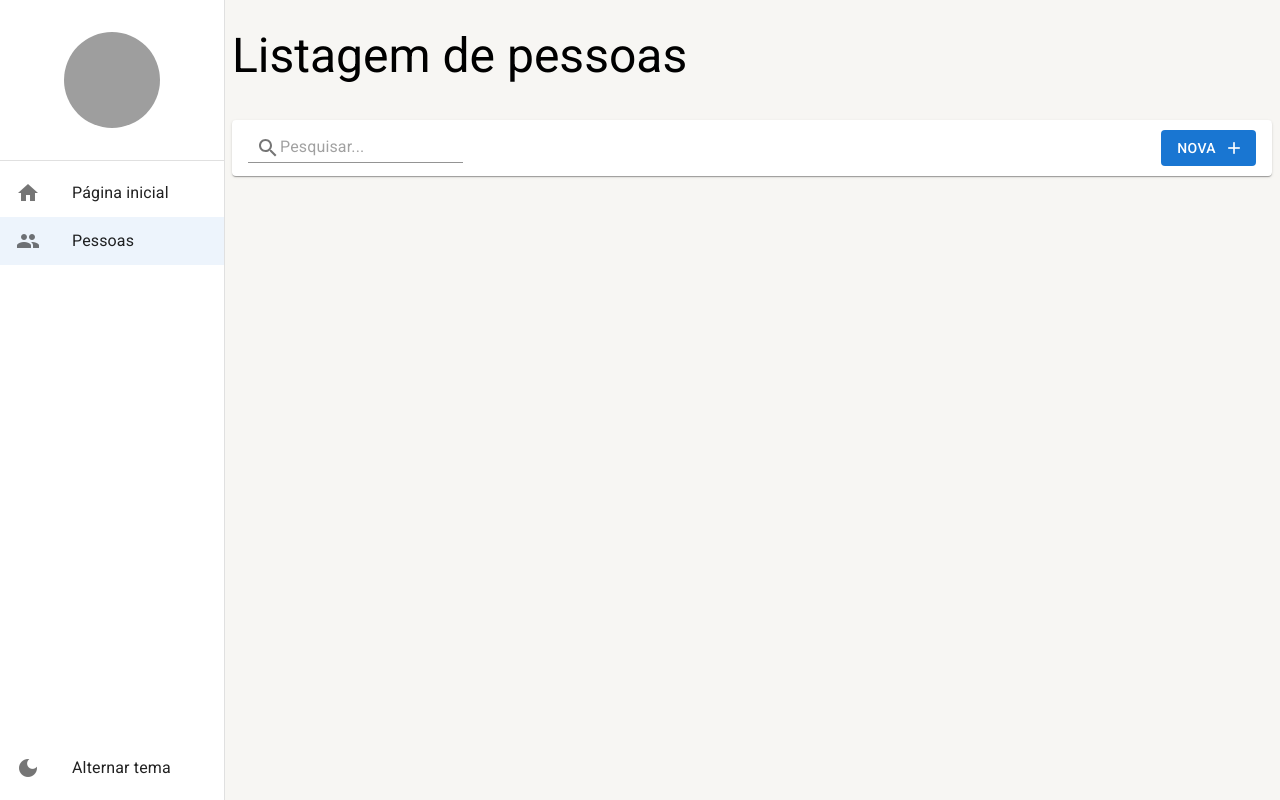
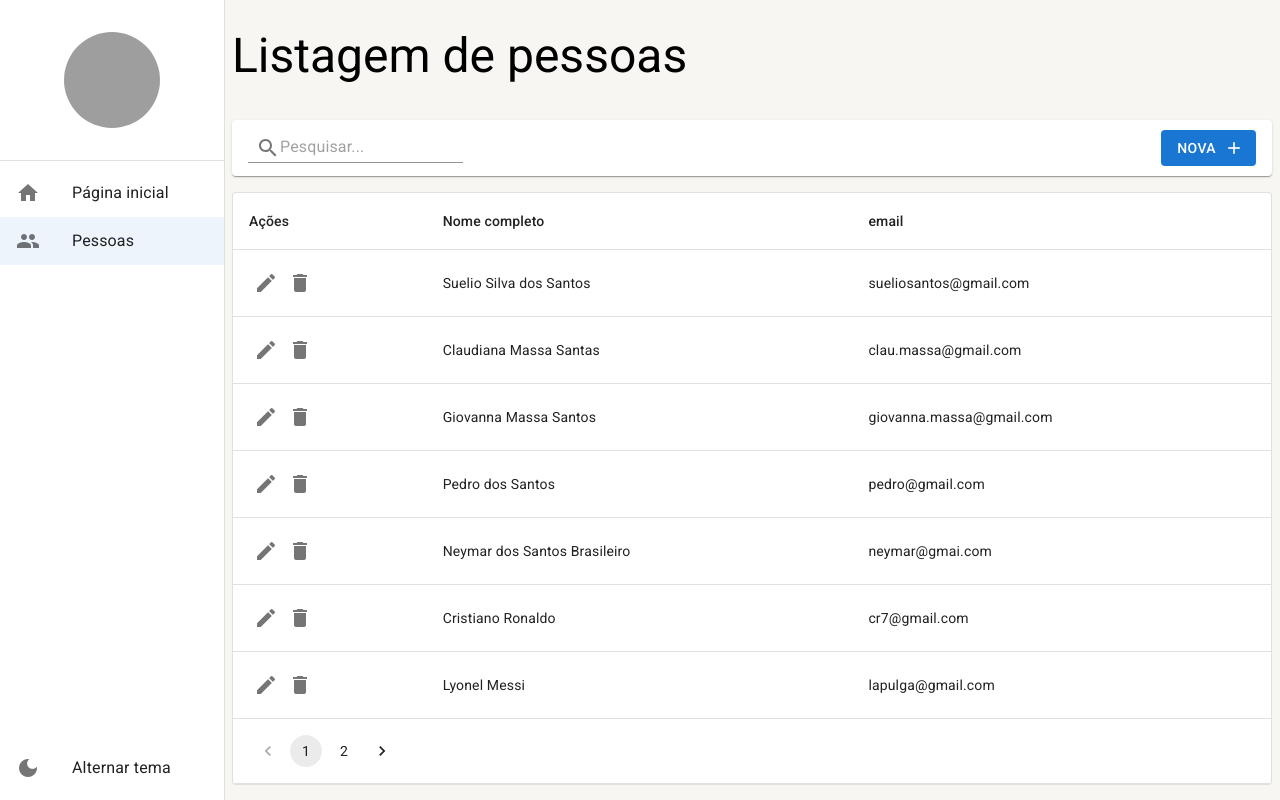
Before and after one commit to sueliosantos/react-material-ui, a React (Create React App) app: page /pessoas in a window 1280 px wide. Built offline with nearby package versions, Linux system fonts and the light colour scheme; data requests are answered from the project's data file; grey boxes are pictures that could not be loaded.

Commit message:
detalhe de pessoas

```diff
--- a/mock/database.json
+++ b/mock/database.json
@@ -4,7 +4,67 @@
       "id": 1,
       "email": "sueliosantos@gmail.com",
       "cidadeId": 1,
-      "nomeCompleto": "suelio silva dos santos"
+      "nomeCompleto": "Suelio Silva dos Santos"
+    },
+    {
+      "id": 2,
+      "email": "clau.massa@gmail.com",
+      "cidadeId": 1,
+      "nomeCompleto": "Claudiana Massa Santas"
+    },
+    {
+      "id": 3,
+      "email": "giovanna.massa@gmail.com",
+      "cidadeId": 1,
+      "nomeCompleto": "Giovanna Massa Santos"
+    },
+    {
+      "id": 4,
+      "email": "pedro@gmail.com",
+      "cidadeId": 1,
+      "nomeCompleto": "Pedro dos Santos"
+    },
+    {
+      "id": 6,
+      "email": "neymar@gmai.com",
+      "cidadeId": 1,
+      "nomeCompleto": "Neymar dos Santos Brasileiro"
+    },
+    {
+      "id": 7,
+      "email": "cr7@gmail.com",
+      "cidadeId": 1,
+      "nomeCompleto": "Cristiano Ronaldo"
+    },
+    {
+      "id": 8,
+      "email": "lapulga@gmail.com",
+      "cidadeId": 1,
+      "nomeCompleto": "Lyonel Messi"
+    },
+    {
+      "id": 9,
+      "email": "romariofaria@gmail.com",
+      "cidadeId": 1,
+      "nomeCompleto": "Romário Faria dos Santos"
+    },
+    {
+      "id": 10,
+      "email": "lewandowsk@gmail.com",
+      "cidadeId": 1,
+      "nomeCompleto": "Robert Lewandowsk"
+    },
+    {
+      "id": 11,
+      "email": "mane@gmail.com",
+      "cidadeId": 1,
+      "nomeCompleto": "Mané"
+    },
+    {
+      "id": 12,
+      "email": "ronaldonazario@gmail.com",
+      "cidadeId": 1,
+      "nomeCompleto": "Ronaldo Nazário"
     }
   ]
 }
--- a/src/pages/pessoas/ListagemPessoas.tsx
+++ b/src/pages/pessoas/ListagemPessoas.tsx
@@ -1,35 +1,67 @@
-import { useEffect, useMemo } from "react";
-import { useSearchParams } from "react-router-dom";
+import { useEffect, useMemo, useState } from "react";
+import { Icon, IconButton, LinearProgress, Pagination, Paper, Table, TableBody, TableCell, TableContainer, TableFooter, TableHead, TableRow } from "@mui/material";
+import { useNavigate, useSearchParams } from "react-router-dom";
 import { BarraFerramentasListagem } from "../../shared/components";
 import { useDebounce } from "../../shared/hooks";
 import { LayoutBasePagina } from "../../shared/layouts";
-import { PessoaService } from "../../shared/services/api/pessoa/PessoaService";
+import { IListagemPessoa, PessoaService } from "../../shared/services/api/pessoa/PessoaService";
+import { Environment } from "../../shared/environment";
 
 export const ListagemPessoas: React.FC = () => {
   const [searchParams, setSearchParams] = useSearchParams();
   const { debounce } = useDebounce();
 
+  const [rows, setRows] = useState<IListagemPessoa[]>([]);
+  const [totalCount, setTotalCount] = useState(0);
+  const [isLoading, setIsLoading] = useState(true);
+  const navigate = useNavigate();
+
   const busca = useMemo(() => {
     return searchParams.get('busca') || '';
   }, [searchParams]);
 
+  const pagina = useMemo(() => {
+    return Number(searchParams.get('pagina') || '1');
+  }, [searchParams]);
+
+
+  const handleDelete = (id: number) => {
+    if (confirm('Realmente deseja apagar?')) {
+      PessoaService.deleteById(id).
+        then((result) => {
+          if (result instanceof Error) {
+            alert(result.message);
+          } else {
+            setRows(oldRowls => {
+              return [...oldRowls.filter(oldRow => oldRow.id !== id)];
+            });
+            alert("Registro apagado com sucesso");
+          }
+        });
+    }
+  };
+
 
   useEffect(() => {
+    setIsLoading(true);
 
     debounce(() => {
-      PessoaService.getAll(1, busca)
+      PessoaService.getAll(pagina, busca)
         .then((result) => {
+          setIsLoading(false);
+
           if (result instanceof Error) {
             alert(result.message);
             return;
           } else {
-            console.log(result);
+            setTotalCount(result.totalCount);
+            setRows(result.data);
           }
 
         });
     });
 
-  }, [busca]);
+  }, [busca, pagina]);
 
   return (
     <LayoutBasePagina titulo="Listagem de pessoas"
@@ -38,8 +70,69 @@ export const ListagemPessoas: React.FC = () => {
           textoBotaoNovo="Nova"
           mostrarInputBusca
           textoBusca={busca}
-          aoMudatTextoBusca={texto => setSearchParams({ busca: texto }, { replace: true })} />}>
+          aoMudatTextoBusca={texto => setSearchParams({ busca: texto, pagina: '1' }, { replace: true })} />}>
 
+
+      <TableContainer component={Paper} variant='outlined' sx={{ margin: 1, width: 'auto' }}>
+        <Table sx={{ minWidth: 650 }} aria-label="simple table">
+          <TableHead>
+            <TableRow>
+              <TableCell>Ações</TableCell>
+              <TableCell>Nome completo</TableCell>
+              <TableCell>email</TableCell>
+            </TableRow>
+          </TableHead>
+          <TableBody>
+            {rows.map((row) => (
+              <TableRow
+                key={row.id}>
+                <TableCell component="th" scope="row">
+                  <IconButton size="small" onClick={() => navigate(`/pessoas/detalhe/${row.id}`)}>
+                    <Icon>edit</Icon>
+                  </IconButton>
+                  <IconButton size="small" onClick={() => handleDelete(row.id)}>
+                    <Icon>delete</Icon>
+                  </IconButton>
+                </TableCell>
+                <TableCell component="th" scope="row">
+                  {row.nomeCompleto}
+                </TableCell>
+                <TableCell component="th" scope="row">
+                  {row.email}
+                </TableCell>
+              </TableRow>
+            ))
+            }
+          </TableBody>
+
+          {totalCount === 0 && !isLoading && (
+            (<caption>{Environment.LISTAGEM_VAZIA}</caption>)
+          )}
+
+          <TableFooter>
+            {isLoading && (
+              <TableRow>
+                <TableCell colSpan={3}>
+                  <LinearProgress variant="indeterminate" />
+                </TableCell>
+              </TableRow>
+            )}
+
+            {(totalCount > 0 && totalCount > Environment.LIMITE_LINHAS) && (
+              <TableRow>
+                <TableCell colSpan={3}>
+                  <Pagination
+                    page={pagina}
+                    count={Math.ceil(totalCount / Environment.LIMITE_LINHAS)}
+                    onChange={(_, newPage) => setSearchParams({ busca, pagina: newPage.toString() }, { replace: true })}
+
+                  />
+                </TableCell>
+              </TableRow>
+            )}
+          </TableFooter>
+        </Table>
+      </TableContainer>
     </LayoutBasePagina>
   );
 };
--- a/src/routes/index.tsx
+++ b/src/routes/index.tsx
@@ -27,7 +27,7 @@ export const AppRoutes = () => {
       <Route path="/dashboard" element={<Dashboard />} />
       <Route path="/pessoas" element={<ListagemPessoas />} />
 
-      {/*<Route path="/cidades/detalhe/:id" element={<Navigate to="/dashboard" />} />*/}
+      <Route path="/pessoas/detalhe/:id" element={<p>detalhe</p>} />
 
       <Route path="*" element={<Navigate to="/dashboard" />} />
     </Routes>
--- a/src/shared/environment/index.ts
+++ b/src/shared/environment/index.ts
@@ -2,7 +2,7 @@ export const Environment = {
   /**
    * Define a quantidade de linhas a ser carregada por padrão nas listagens
    */
-  LIMITE_LINHAS: 10,
+  LIMITE_LINHAS: 7,
 
   /**
    * Placeholder exibido nas inputs de busca
--- a/src/shared/services/api/Pessoa/PessoaService.ts
+++ b/src/shared/services/api/Pessoa/PessoaService.ts
@@ -6,14 +6,14 @@ type TPessoaComTotalCount = {
   totalCount: number;
 };
 
-interface IListagemPessoa {
+export interface IListagemPessoa {
   id: number;
   nomeCompleto: string;
   email: string;
   cidadeId: number;
 }
 
-interface IDetalhePessoa {
+export interface IDetalhePessoa {
   id: number;
   nomeCompleto: string;
   email: string;
```
